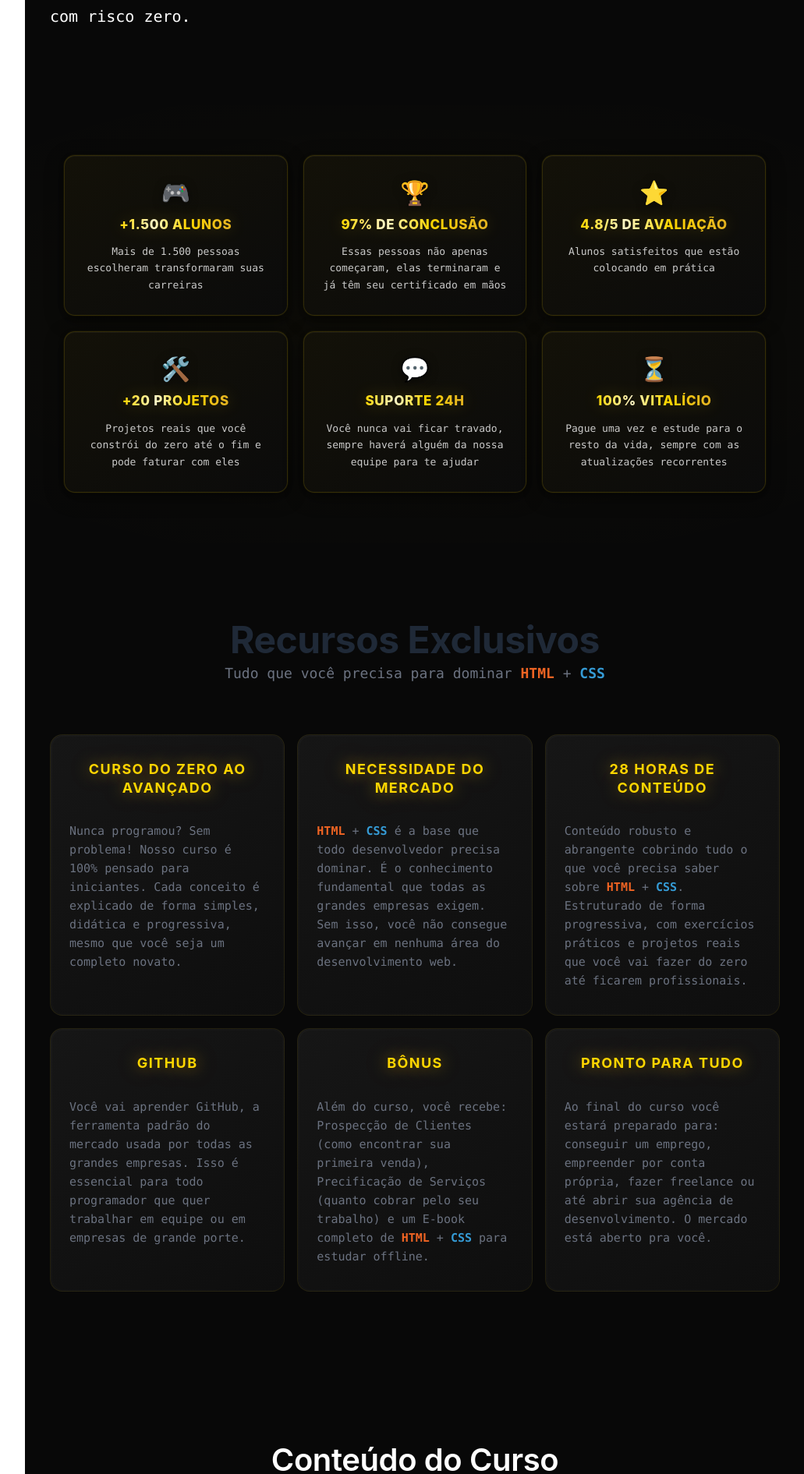
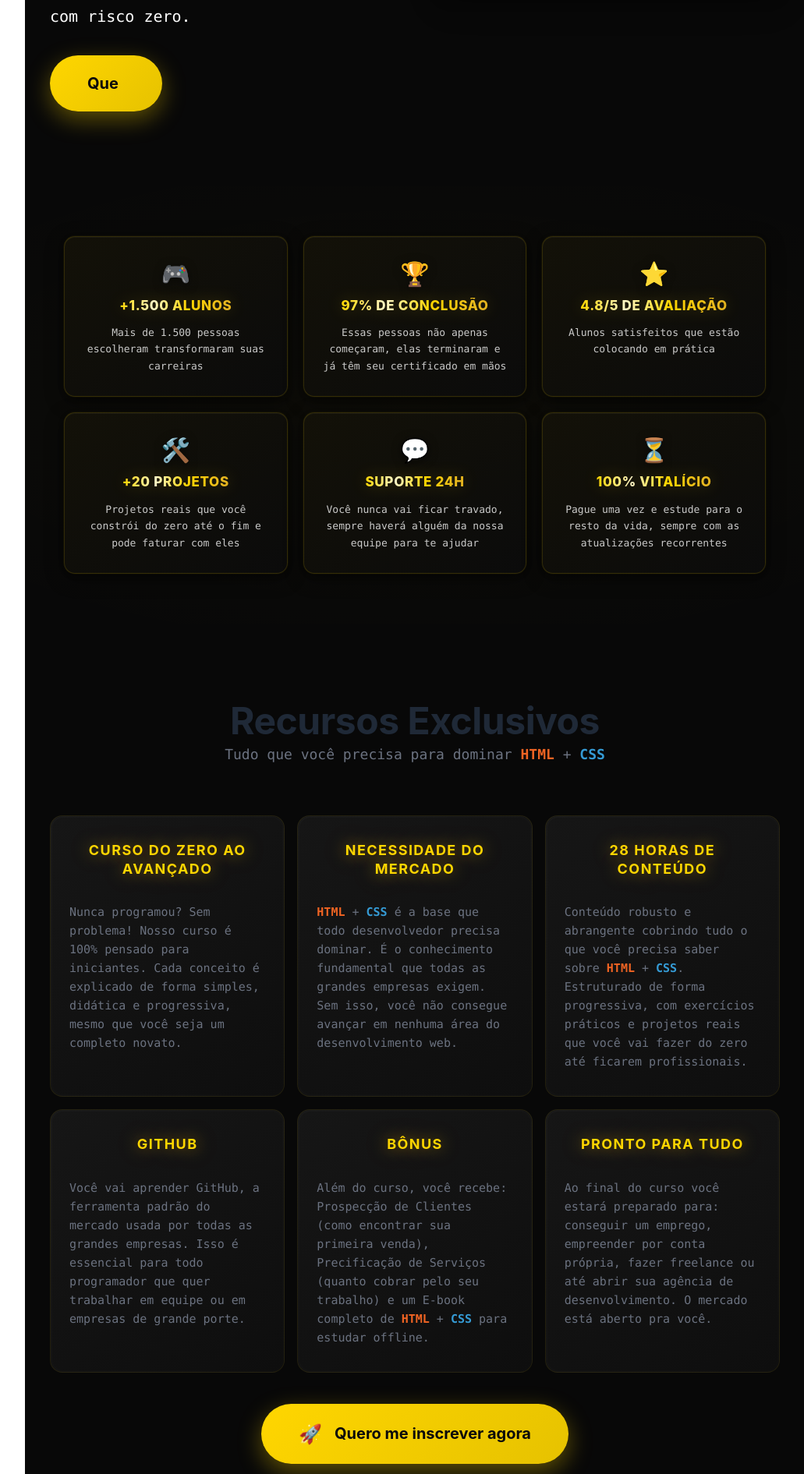
Before and after one commit to eduardocoimbramag/dudecamp-htmlcss, a React (Vite) app: page / in a window 1280 px wide. Shown: the part 1489-3380 px from the top of the page at 78% size, without its empty margins (248-1279 px from the left). Built offline with nearby package versions, Linux system fonts and the light colour scheme.

Commit message:
cta-buttons

```diff
--- a/src/App.css
+++ b/src/App.css
@@ -140,6 +140,16 @@
   .features-grid {
     grid-template-columns: repeat(2, 1fr);
   }
+}
+
+.features-cta {
+  text-align: center;
+  margin-top: 2.5rem;
+}
+
+.cta-button--compact {
+  padding: 1rem 2.25rem;
+  font-size: 1.0625rem;
 }
 
 .about {
@@ -258,6 +268,25 @@
   font-weight: 700;
 }
 
+.about-section-cta {
+  margin-top: 2rem;
+  padding: 0.875rem 2rem;
+  font-size: 1.0625rem;
+  white-space: nowrap;
+}
+
+.typing-cursor {
+  display: inline-block;
+  font-weight: 400;
+  margin-left: 1px;
+  animation: cursor-blink 0.8s step-end infinite;
+}
+
+@keyframes cursor-blink {
+  0%, 100% { opacity: 1; }
+  50% { opacity: 0; }
+}
+
 /* ========================================
    IMAGEM DA SEÇÃO SOBRE
    ======================================== */
@@ -365,6 +394,11 @@
   .dev-text-overlay {
     font-size: clamp(1.25rem, 4vw, 1.75rem);
   }
+
+  .about-section-cta {
+    padding: 0.8rem 1.75rem;
+    font-size: 1rem;
+  }
 }
 
 /* ========================================
@@ -406,6 +440,16 @@
   .dev-text-overlay {
     font-size: 1.375rem;
     letter-spacing: 0.06em;
+  }
+
+  .cta-button.about-section-cta {
+    width: auto;
+    padding: 0.75rem 1.5rem;
+    font-size: 0.9375rem;
+  }
+
+  .features-cta {
+    margin-top: 2rem;
   }
 }
 
--- a/src/App.tsx
+++ b/src/App.tsx
@@ -1,3 +1,4 @@
+import { useEffect, useState } from 'react'
 import './App.css'
 import Hero from './components/Hero'
 import AsideMenu from './components/AsideMenu'
@@ -8,6 +9,46 @@ import Certificate3D from './components/Certificate3D'
 import CircularText from './components/CircularText'
 
 function App() {
+  const [typingText, setTypingText] = useState('');
+
+  useEffect(() => {
+    const fullText = 'Quero fazer parte do time';
+    let charIndex = 0;
+    let isErasing = false;
+    let active = true;
+    let timeoutId: ReturnType<typeof setTimeout>;
+
+    const tick = () => {
+      if (!active) return;
+      if (!isErasing) {
+        setTypingText(fullText.slice(0, charIndex));
+        if (charIndex < fullText.length) {
+          charIndex++;
+          timeoutId = setTimeout(tick, 65);
+        } else {
+          timeoutId = setTimeout(() => { isErasing = true; tick(); }, 3200);
+        }
+      } else {
+        setTypingText(fullText.slice(0, charIndex));
+        if (charIndex > 0) {
+          charIndex--;
+          timeoutId = setTimeout(tick, 30);
+        } else {
+          isErasing = false;
+          timeoutId = setTimeout(tick, 300);
+        }
+      }
+    };
+
+    timeoutId = setTimeout(tick, 800);
+    return () => { active = false; clearTimeout(timeoutId); };
+  }, []);
+
+  const handleScrollToEnroll = () => {
+    const el = document.getElementById('enroll');
+    if (el) el.scrollIntoView({ behavior: 'smooth' });
+  };
+
   const menuItems = [
     { id: 'about', label: 'Sobre' },
     { id: 'metrics', label: 'Métricas' },
@@ -206,6 +247,15 @@ function App() {
               <p className="about-promise">
                 Vou te mostrar como <span className="highlight-yellow">lucrar + de R$10 mil por mês</span> trabalhando no conforto da sua casa, sem ter que investir e com risco zero.
               </p>
+              <button
+                className="cta-button about-section-cta"
+                onClick={handleScrollToEnroll}
+                aria-label="Quero fazer parte do time"
+              >
+                <span className="cta-text">
+                  {typingText}<span className="typing-cursor" aria-hidden="true">|</span>
+                </span>
+              </button>
             </div>
 
             <div className="about-image">
@@ -251,6 +301,12 @@ function App() {
                   description={feature.description}
                 />
               ))}
+            </div>
+            <div className="features-cta">
+              <button className="cta-button cta-button--compact" onClick={handleScrollToEnroll}>
+                <span className="cta-icon">🚀</span>
+                <span className="cta-text">Quero me inscrever agora</span>
+              </button>
             </div>
           </div>
         </section>
```
